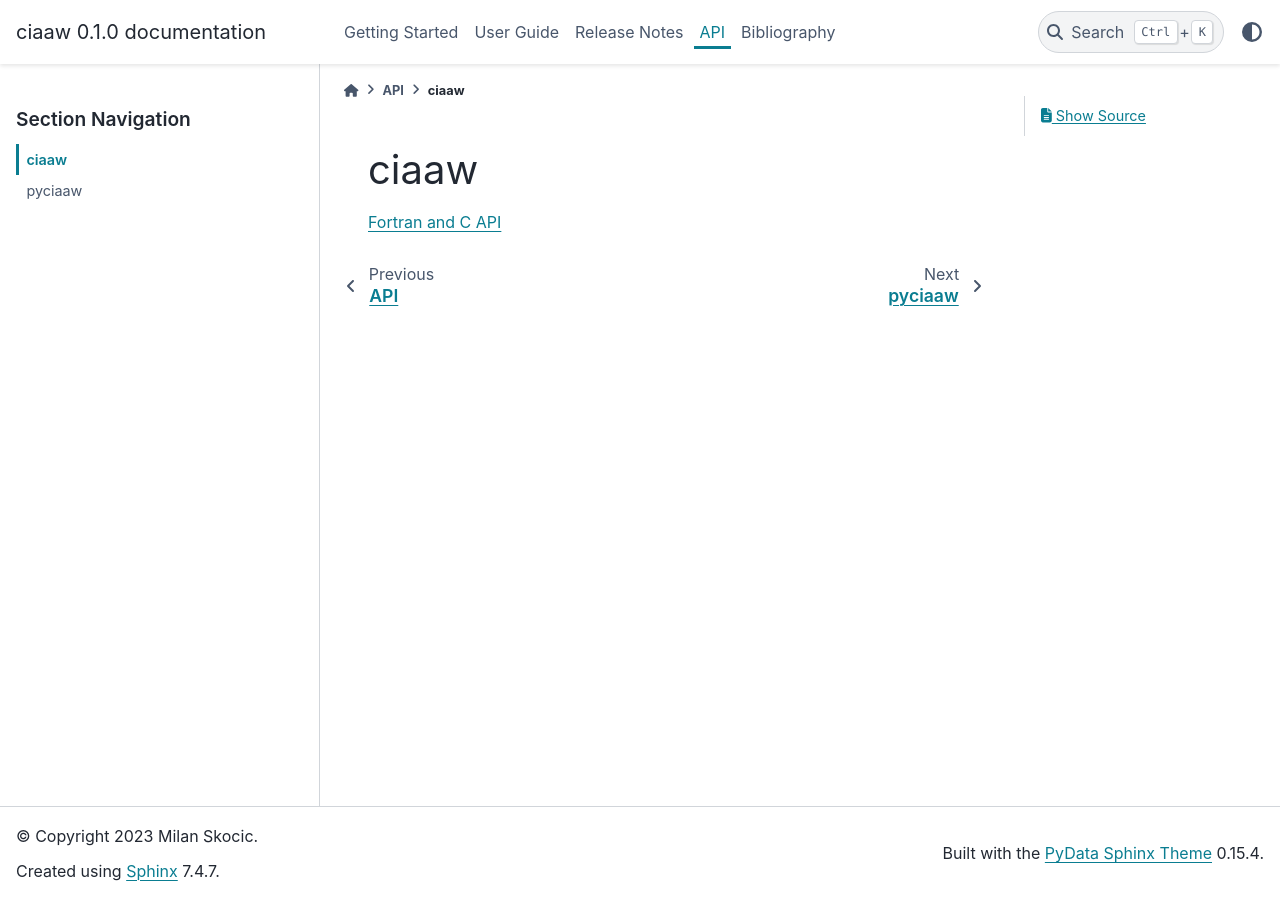
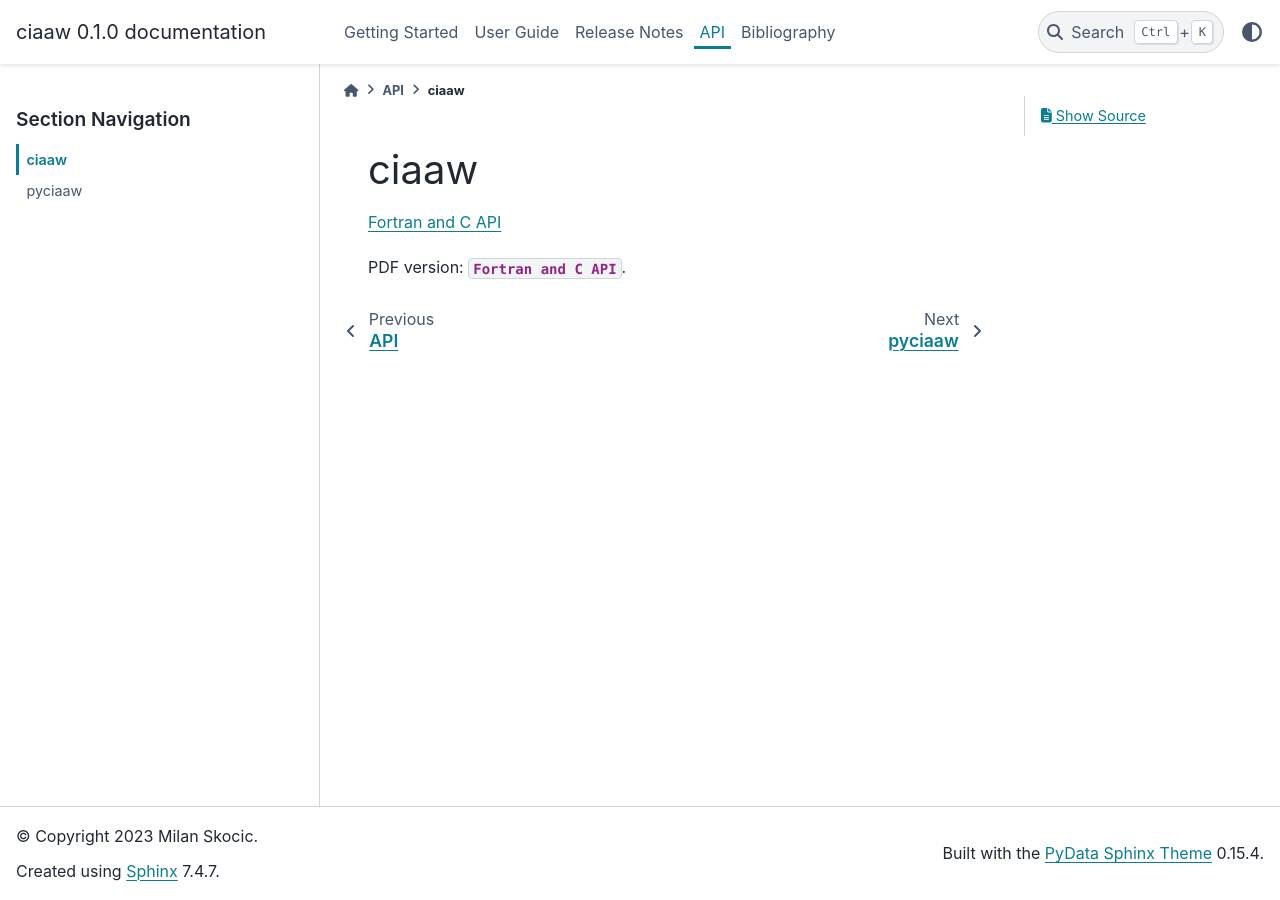
Before and after one commit to MilanSkocic/ciaaw, a Sphinx documentation site: the page built from documentation/sphinx/source/3-api/ciaaw.rst, in a window 1280 px wide. Built offline with Sphinx 7.4.7 and the PyData theme 0.15.4, drawn with Linux system fonts in a browser that asks for light colours; formulas are drawn with MathJax 3.

Commit message:
DOC: Add pdf generated by doxygen.

```diff
--- a/documentation/sphinx/source/3-api/ciaaw.rst
+++ b/documentation/sphinx/source/3-api/ciaaw.rst
@@ -5,3 +5,7 @@ ciaaw
 *****
 
 `Fortran and C API <../doxygen/html/index.html>`_
+
+.. only:: html
+
+    PDF version: :download:`Fortran and C API <../../build/html/doxygen/latex/refman.pdf>`.
```
